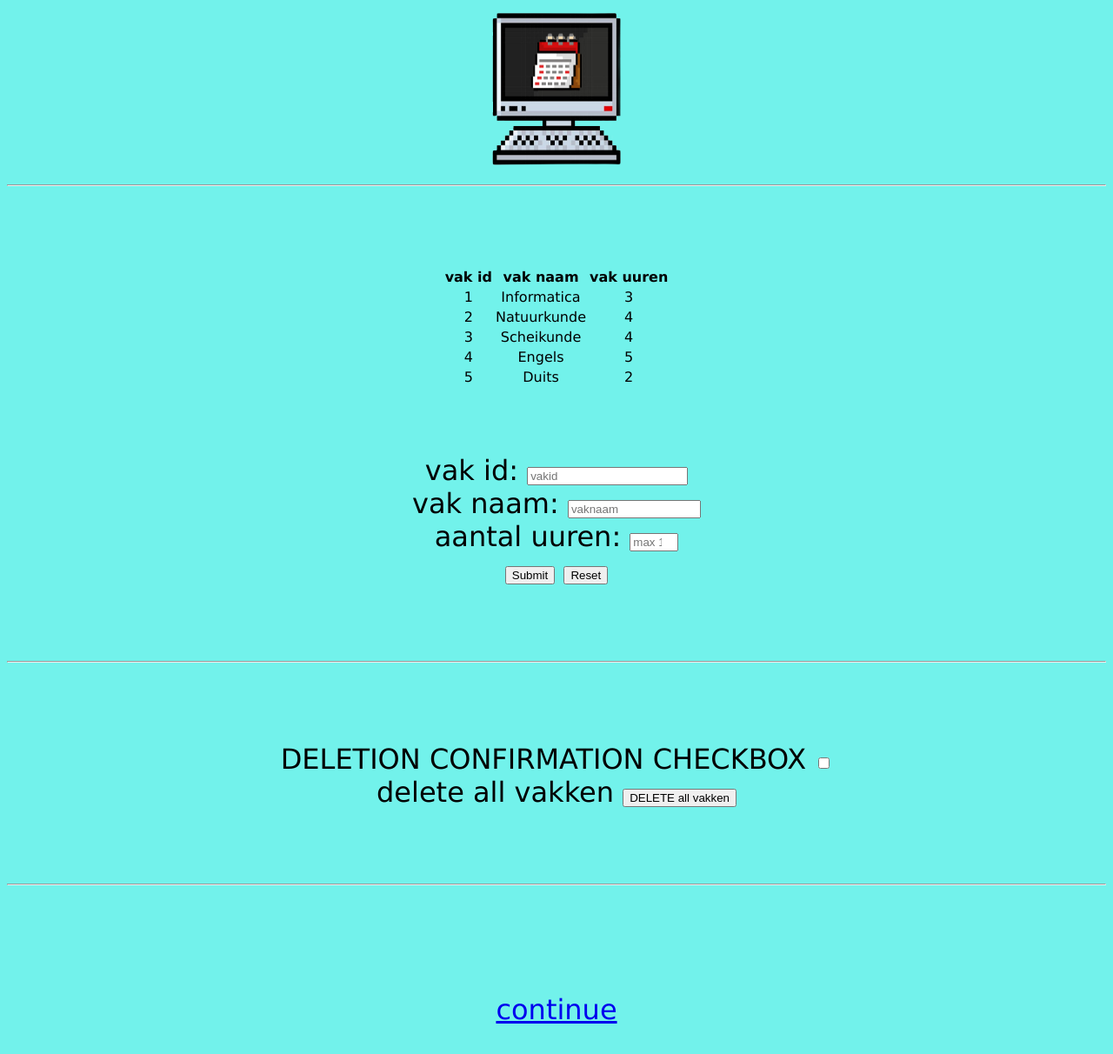
After one commit to MineMathijs/Informatic_eindproject, a Flask app: page /vakken in a window 1280 px wide. The commit adds this page. Shown: the whole page at 87% size. Run offline with Flask 2, Linux system fonts and the light colour scheme; data comes from the database, SQL or seed files in the repository; both versions use the stored data as it was after the commit.

Commit message:
dit wordt een 10

```diff
--- a/app.py
+++ b/app.py
@@ -2,6 +2,7 @@
 # flask --debug run
 
 from flask import Flask, render_template, request, redirect, url_for
+import numpy as np
 import database
 import handling
 
@@ -11,6 +12,35 @@ app = Flask(__name__)
 @app.route('/')
 def index():
     return render_template("menu.html")
+
+
+@app.route('/vakken', methods=['post', 'get'])
+def vakken():
+    if request.method == 'POST':
+        vakid = request.form.get('vakid')
+        vaknaam = request.form.get('vaknaam')
+        vakuur = request.form.get('vakuur')
+        database.update_vakken(vakid, vaknaam, vakuur)
+    vakken = database.get_vakken().tolist()
+    return render_template("vakken.html", vakken=vakken)
+
+
+@app.route('/deletevakken')
+def deletevakken():
+    database.delete_vakken()
+    return redirect(url_for('vakken'))
+
+
+@app.route('/laadvakken', methods=['post', 'get'])
+def laadvakken():
+    database.check_vakken()
+    if request.method == 'POST':
+        # de functie die lang duurt kan hier
+        if not database.check_vakken:
+            return redirect(url_for('vakken'))
+        else:
+            return redirect(url_for('invoer'))
+    return render_template("laadvakken.html")
 
 
 @app.route('/invoer', methods=['post', 'get'])
@@ -29,39 +59,30 @@ def invoer():
             if checkbox:
                 database.delete_tables()
 
-        elif "vakuuren" in formid:
-            u1 = request.form.get('u1')
-            u2 = request.form.get('u2')
-            u3 = request.form.get('u3')
-            u4 = request.form.get('u4')
-            u5 = request.form.get('u5')
-            u6 = request.form.get('u6')
-            u7 = request.form.get('u7')
-            u8 = request.form.get('u8')
-            u9 = request.form.get('u9')
-            u10 = request.form.get('u10')
-            database.update_vakuur(u1, u2, u3, u4, u5, u6, u7, u8, u9, u10)
+        # elif "vakuuren" in formid:
+        #     u1 = request.form.get('u1')
+        #     u2 = request.form.get('u2')
+        #     u3 = request.form.get('u3')
+        #     u4 = request.form.get('u4')
+        #     u5 = request.form.get('u5')
+        #     u6 = request.form.get('u6')
+        #     u7 = request.form.get('u7')
+        #     u8 = request.form.get('u8')
+        #     u9 = request.form.get('u9')
+        #     u10 = request.form.get('u10')
+        #     database.update_vakuur(u1, u2, u3, u4, u5, u6, u7, u8, u9, u10)
 
         elif "leerling" in formid:
             leerlingnmr = request.form.get('leerlingnmr')
             voornaam = request.form.get('voornaam')
             achternaam = request.form.get('achternaam')
-            v1 = bool(request.form.get('v1'))
-            v2 = bool(request.form.get('v2'))
-            v3 = bool(request.form.get('v3'))
-            v4 = bool(request.form.get('v4'))
-            v5 = bool(request.form.get('v5'))
-            v6 = bool(request.form.get('v6'))
-            v7 = bool(request.form.get('v7'))
-            v8 = bool(request.form.get('v8'))
-            v9 = bool(request.form.get('v9'))
-            v10 = bool(request.form.get('v10'))
-            vakbin = handling.vak_naar_bin(
-                v1, v2, v3, v4, v5, v6, v7, v8, v9, v10)
+            vak = np.asarray(request.form.getlist('vak'))
+            print(vak)
             database.update_leerlingen(
-                leerlingnmr, voornaam, achternaam, vakbin)
+                leerlingnmr, voornaam, achternaam, vak)
 
-    return render_template("menu2.html")
+    vakken = database.get_vakken().tolist()
+    return render_template("menu2.html", vakken=vakken)
 
 
 @app.route('/laad', methods=['post', 'get'])
--- a/database.py
+++ b/database.py
@@ -1,5 +1,85 @@
 import sqlite3
 import numpy as np
+
+
+def update_vakken(vakid: int, vaknaam: str, vakuur: int):
+
+    conn = sqlite3.connect("gegevens.db")
+
+    with conn:
+        c = conn.cursor()
+        c.execute("""
+            CREATE TABLE IF NOT EXISTS vakken (
+                vakid INTEGER UNIQUE,
+                vaknaam TEXT,
+                vakuur INTEGER
+            );
+        """)
+        try:
+            c.execute("""
+                REPLACE INTO vakken (vakid, vaknaam, vakuur)
+                VALUES (?,?,?)
+            """, (vakid, vaknaam, vakuur))
+            print("Sucsesfully updated database vakken")
+        except:
+            print("error with insering data into vakken")
+
+
+def delete_vakken():
+
+    conn = sqlite3.connect("gegevens.db")
+
+    with conn:
+        c = conn.cursor()
+
+        try:
+            c.execute("""
+                DELETE from vakken
+            """)
+            print("alles in vakken is succesvol verwijderd")
+        except:
+            print("niet alles in vakken is verwijderd")
+
+
+def get_vakken():
+
+    conn = sqlite3.connect("gegevens.db")
+
+    with conn:
+        c = conn.cursor()
+
+        try:
+            c.execute("""
+                SELECT *
+                FROM vakken
+            """)
+            datalist = c.fetchall()
+            data = np.array(datalist)
+            print("vakken opgehaalt")
+        except:
+            print("kon vakken niet ophalen")
+        else:
+            return data
+
+
+def check_vakken():
+
+    conn = sqlite3.connect("gegevens.db")
+
+    with conn:
+        c = conn.cursor()
+
+        try:
+            c.execute("""
+                SELECT COUNT(vakid)
+                FROM vakken
+            """)
+            count = int(c.fetchall()[0][0])
+            print("vakken geteld")
+        except:
+            print("kon vakken niet vinden")
+        else:
+            return count
 
 
 def update_daguur(dagen: int, uuren_per_dag: int):
@@ -25,7 +105,7 @@ def update_daguur(dagen: int, uuren_per_dag: int):
             print("error with insering data into daguur")
 
 
-def update_leerlingen(leerlingnmr: int, voornaam: str, achternaam: int, vakken):
+def update_leerlingen(leerlingnmr: int, voornaam: str, achternaam: int, vakken: list):
 
     conn = sqlite3.connect("gegevens.db")
 
@@ -36,7 +116,7 @@ def update_leerlingen(leerlingnmr: int, voornaam: str, achternaam: int, vakken):
                 leerlingnmr INTEGER UNIQUE,
                 voor_naam TEXT,
                 achter_naam TEXT,
-                vakken
+                vakken BLOB
             );
         """)
         try:
@@ -49,35 +129,35 @@ def update_leerlingen(leerlingnmr: int, voornaam: str, achternaam: int, vakken):
             print("error with insering data into leerlingen")
 
 
-def update_vakuur(u1, u2, u3, u4, u5, u6, u7, u8, u9, u10):
+# def update_vakuur(u1, u2, u3, u4, u5, u6, u7, u8, u9, u10):
 
-    conn = sqlite3.connect("gegevens.db")
+#     conn = sqlite3.connect("gegevens.db")
 
-    with conn:
-        c = conn.cursor()
-        c.execute("""
-            CREATE TABLE IF NOT EXISTS vakuur (
-                ID INTEGER UNIQUE,
-                u1 INTEGER,
-                u2 INTEGER,
-                u3 INTEGER,
-                u4 INTEGER,
-                u5 INTEGER,
-                u6 INTEGER,
-                u7 INTEGER,
-                u8 INTEGER,
-                u9 INTEGER,
-                u10 INTEGER
-            );
-        """)
-        try:
-            c.execute("""
-                REPLACE INTO vakuur (id,u1,u2,u3,u4,u5,u6,u7,u8,u9,u10)
-                VALUES (1,?,?,?,?,?,?,?,?,?,?)
-            """, (u1, u2, u3, u4, u5, u6, u7, u8, u9, u10))
-            print("Sucsesfully updated database vakuur")
-        except:
-            print("error with insering data into vakuur")
+#     with conn:
+#         c = conn.cursor()
+#         c.execute("""
+#             CREATE TABLE IF NOT EXISTS vakuur (
+#                 ID INTEGER UNIQUE,
+#                 u1 INTEGER,
+#                 u2 INTEGER,
+#                 u3 INTEGER,
+#                 u4 INTEGER,
+#                 u5 INTEGER,
+#                 u6 INTEGER,
+#                 u7 INTEGER,
+#                 u8 INTEGER,
+#                 u9 INTEGER,
+#                 u10 INTEGER
+#             );
+#         """)
+#         try:
+#             c.execute("""
+#                 REPLACE INTO vakuur (id,u1,u2,u3,u4,u5,u6,u7,u8,u9,u10)
+#                 VALUES (1,?,?,?,?,?,?,?,?,?,?)
+#             """, (u1, u2, u3, u4, u5, u6, u7, u8, u9, u10))
+#             print("Sucsesfully updated database vakuur")
+#         except:
+#             print("error with insering data into vakuur")
 
 
 def delete_tables():
@@ -129,15 +209,15 @@ def check_tables():
             print("daguur bestaat niet")
             return False
 
-        try:
-            c.execute("""
-                SELECT *
-                FROM vakuur
-            """)
-            print("vakuur bestaat")
-        except:
-            print("vakuur bestaat niet")
-            return False
+        # try:
+        #     c.execute("""
+        #         SELECT *
+        #         FROM vakuur
+        #     """)
+        #     print("vakuur bestaat")
+        # except:
+        #     print("vakuur bestaat niet")
+        #     return False
 
         try:
             c.execute("""
@@ -174,26 +254,26 @@ def get_daguur():
             return data
 
 
-def get_vakuur():
+# def get_vakuur():
 
-    conn = sqlite3.connect("gegevens.db")
+#     conn = sqlite3.connect("gegevens.db")
 
-    with conn:
-        c = conn.cursor()
+#     with conn:
+#         c = conn.cursor()
 
-        try:
-            c.execute("""
-                SELECT *
-                FROM vakuur
-                LIMIT 1
-            """)
-            datalist = c.fetchall()
-            data = np.array(datalist[0])
-            print("vakuur opgehaalt")
-        except:
-            print("kon vakuur niet ophalen")
-        else:
-            return data
+#         try:
+#             c.execute("""
+#                 SELECT *
+#                 FROM vakuur
+#                 LIMIT 1
+#             """)
+#             datalist = c.fetchall()
+#             data = np.array(datalist[0])
+#             print("vakuur opgehaalt")
+#         except:
+#             print("kon vakuur niet ophalen")
+#         else:
+#             return data
 
 
 def get_leerlingen():
--- a/handling.py
+++ b/handling.py
@@ -56,7 +56,7 @@ def delays():
 def run():
     daguur = database.get_daguur()
     print("daguur data: \n", daguur)
-    vakuur = database.get_vakuur()
-    print("vakuur data: \n", vakuur)
+    # vakuur = database.get_vakuur()
+    # print("vakuur data: \n", vakuur)
     leerlingen = database.get_leerlingen()
     print("leerlingen data: \n", leerlingen)
--- a/static/laad.css
+++ b/static/laad.css
@@ -1,6 +1,11 @@
-body{
+body {
     text-align: center;
     background-color: #72F2EB;
     font-family: Verdana;
     font-size: 200%;
 }
+
+table {
+    text-align: center;
+    margin: auto;
+}
--- a/templates/menu.html
+++ b/templates/menu.html
@@ -19,7 +19,7 @@
         <h1><b>The Perfect Schedule-onator 3000</b></h1>
     </header>
     <div id="knop">
-        <a href="/invoer">
+        <a href="/vakken">
             <h3>Klik hier om te beginnen.</h3>
         </a>
     </div>
--- /dev/null
+++ b/templates/vakken.html
@@ -0,0 +1,77 @@
+<title>Invoer vakken</title>
+<!DOCTYPE html>
+<html lang="nl">
+
+<head>
+    <title>Invoervakken</title>
+    <link rel="stylesheet" type="text/css" href="/static/laad.css">
+    <meta charset="UTF-8">
+    <meta http-equiv="X-UA-Compatible" content="IE=edge">
+    <meta name="author" content="Xam, Mathijs, Erine, Fien, Ryan">
+    <meta name="description" content="laadpagina">
+</head>
+
+<body>
+    <a href="/">
+        <img src="{{url_for('static', filename='logo website.png')}}" alt="Logo"
+            title="The Perfect Schedule-onator 3000" width="150" height="188">
+    </a>
+
+
+    <br>
+    <hr>
+    <br><br>
+
+    <table>
+        <tr>
+            <th>vak id</th>
+            <th>vak naam</th>
+            <th>vak uuren</th>
+        </tr>
+        {%for vak in vakken%}
+        <tr>
+            <td>{{vak[0]}}</td>
+            <td>{{vak[1]}}</td>
+            <td>{{vak[2]}}</td>
+        </tr>
+        {%endfor%}
+    </table>
+
+    <br><br>
+
+    <form action="/vakken" method="post">
+        <label for="vakid">vak id: </label>
+        <input type="number" id="vakid" name="vakid" min="0" placeholder="vakid" size="12" required>
+        <br>
+        <label for="vaknaam">vak naam: </label>
+        <input type="text" id="vaknaam" name="vaknaam" placeholder="vaknaam" size="16" required>
+        <br>
+        <label for="vakuur">aantal uuren: </label>
+        <input type="number" id="vakuur" name="vakuur" min="0" max="10" placeholder="max 10" size="8" required>
+        <br>
+        <input type="submit" id="dag" name="dag" value="Submit">
+        <input type="reset">
+    </form>
+
+    <br>
+    <hr>
+    <br><br>
+
+    <form action="/deletevakken" method="get">
+        <label for="delconfirm">DELETION CONFIRMATION CHECKBOX</label>
+        <input type="checkbox" value="1" name="delconfirm" id="delconfirm" required><br>
+        <label for="deletevakken">delete all vakken</label>
+        <input type="submit" id="deletevakken" name="deletevakken" value="DELETE all vakken">
+    </form>
+
+    <br>
+    <hr>
+    <br><br>
+
+    <p>
+
+        <a href="/laadvakken">continue</a>
+    </p>
+</body>
+
+</html>
```
Also changed, not shown: templates/Menu2.html (+17 -15 lines), templates/laadvakken.html (added, +36 -0 lines), gegevens.db.
